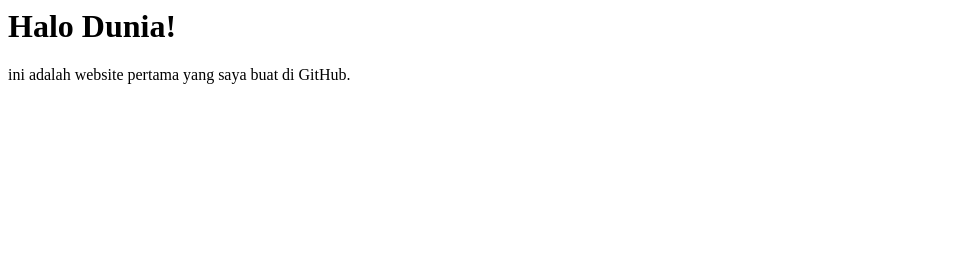
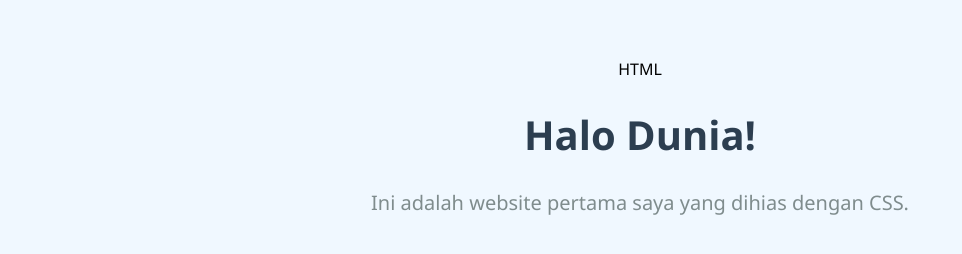
Before and after one commit to vyandhika15-hue/belajar-coding-pertama, a plain HTML site: page index.html in a window 1280 px wide. Shown: the whole page, without its empty margins (0-962 px from the left). Drawn offline with Linux system fonts and the light colour scheme.

Commit message:
Update index.html

```diff
--- a/index.html
+++ b/index.html
@@ -1,2 +1,28 @@
-<h1>Halo Dunia!</h1
-<p>ini adalah website pertama yang saya buat di GitHub.</p>
+HTML
+<!DOCTYPE html>
+<html>
+<head>
+    <style>
+        body {
+            background-color: #f0f8ff; /* Mengubah warna latar belakang jadi biru muda */
+            font-family: 'Segoe UI', Tahoma, Geneva, Verdana, sans-serif; /* Mengubah jenis font */
+            text-align: center; /* Membuat semua teks berada di tengah */
+            padding-top: 50px;
+        }
+        h1 {
+            color: #2c3e50; /* Mengubah warna judul jadi biru tua */
+            font-size: 40px;
+        }
+        p {
+            color: #7f8c8d; /* Mengubah warna teks isi jadi abu-abu */
+            font-size: 20px;
+        }
+    </style>
+</head>
+<body>
+
+    <h1>Halo Dunia!</h1>
+    <p>Ini adalah website pertama saya yang dihias dengan CSS.</p>
+
+</body>
+</html>
```
